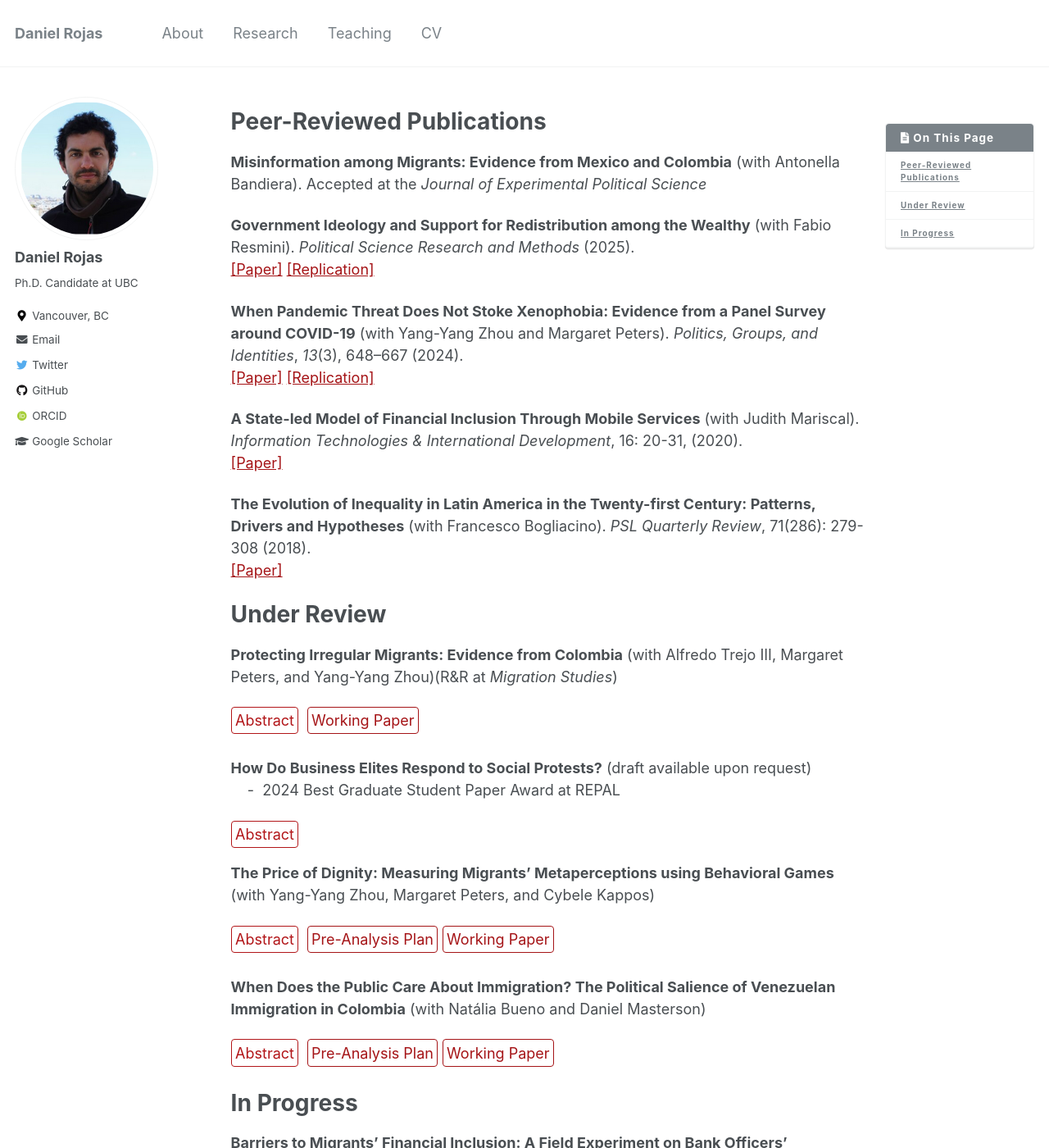
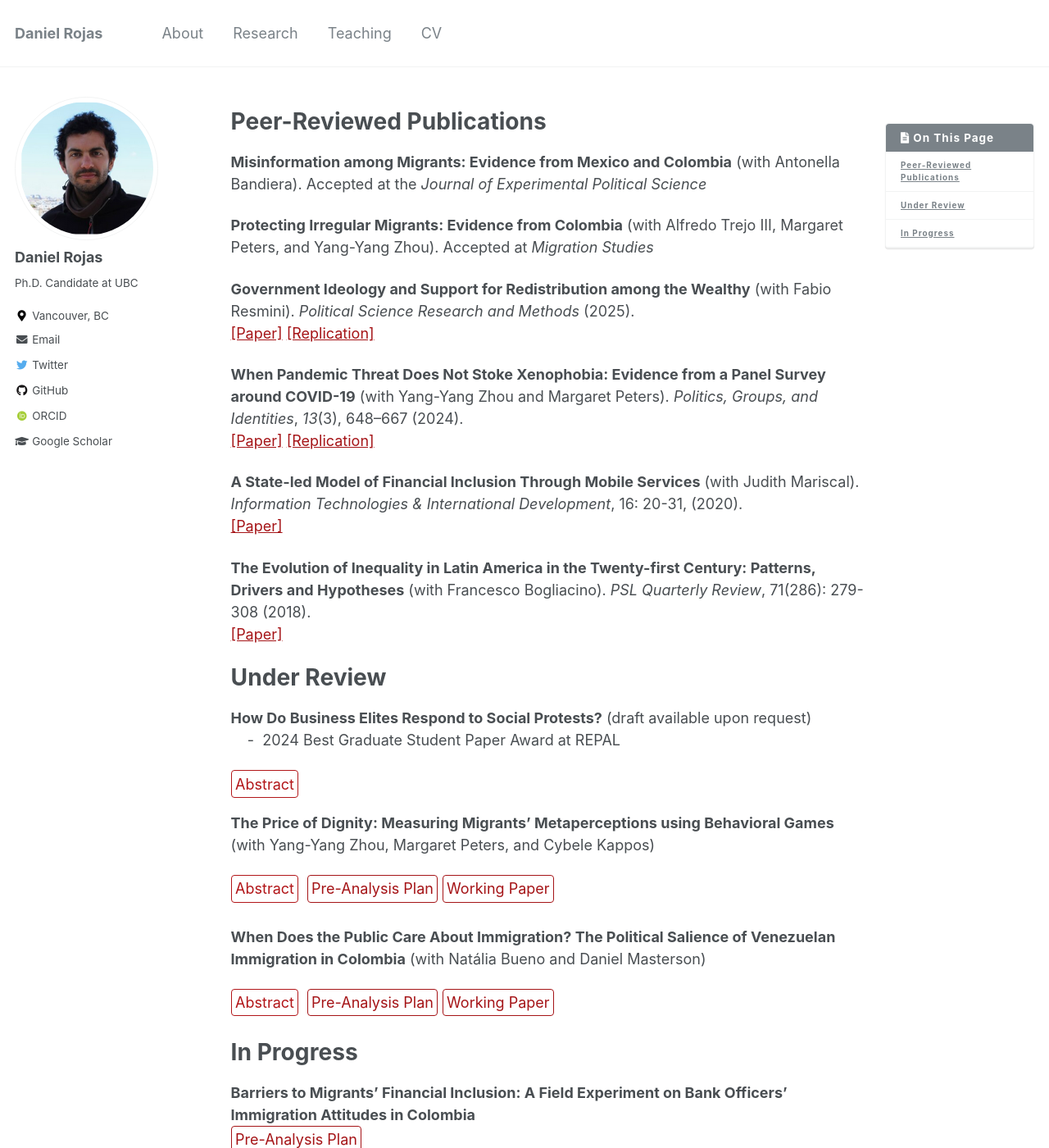
Before and after one commit to danielrojaslozano/danielrojaslozano.github.io, a Jekyll site: the page built from _pages/research.md, in a window 1280 px wide and 1400 px high. Shown: the whole window at 82% size. Built offline with Jekyll 4.4.1, drawn with Linux system fonts in a browser that asks for light colours; some web fonts are replaced; part of the change alters nothing that is shown.

Commit message:
Update research.md

```diff
--- a/_pages/research.md
+++ b/_pages/research.md
@@ -50,6 +50,8 @@ details > p {
 
 **Misinformation among Migrants: Evidence from Mexico and Colombia** (with Antonella Bandiera). Accepted at the *Journal of Experimental Political Science*
 
+**Protecting Irregular Migrants: Evidence from Colombia** (with Alfredo Trejo III, Margaret Peters, and Yang-Yang Zhou). Accepted at *Migration Studies*
+
 **Government Ideology and Support for Redistribution among the Wealthy** (with Fabio Resmini). *Political Science Research and Methods* (2025).
 <br />
 <a href="https://www.cambridge.org/core/journals/political-science-research-and-methods/article/government-ideology-and-support-for-redistribution-among-the-wealthy/54B11F0DCF6B742F003FD3B3D32C8F52?utm_date=20250717&utm_id=1752738709&utm_campaign=Open%20Access,RAM&utm_source=twitter&utm_medium=social&utm_content" target="_blank">[Paper]</a>
@@ -70,12 +72,6 @@ details > p {
 
 
 # Under Review
-
-**Protecting Irregular Migrants: Evidence from Colombia** (with Alfredo Trejo III, Margaret Peters, and Yang-Yang Zhou)(R&R at *Migration Studies*)
-<br />
-<details><summary>Abstract</summary><p> When do host governments protect migrants and expand their rights? On February 8, 2021, Colombian President Iván Duque announced a 10-year temporary protected status for over 1.7 million Venezuelan migrants, a policy shift that contrasts with more restrictive migration responses globally. This paper examines the underlying motivations for Colombia's unexpected generosity, identifying three key factors: the pragmatic response to challenges in border control, the economic and legibility benefits of migrant regularization, and the pursuit of international reputation gains. Drawing on interviews with 30 Colombian policymakers, politicians, diplomats, bureaucrats, and NGO leaders, this study offers new insights into the drivers of inclusive migration policies in the Global South.</p>
-</details> &nbsp;
-[Working Paper](https://osf.io/preprints/osf/f4j63){: .btn--research}
 
 **How Do Business Elites Respond to Social Protests?** (draft available upon request)
 <br />
```
